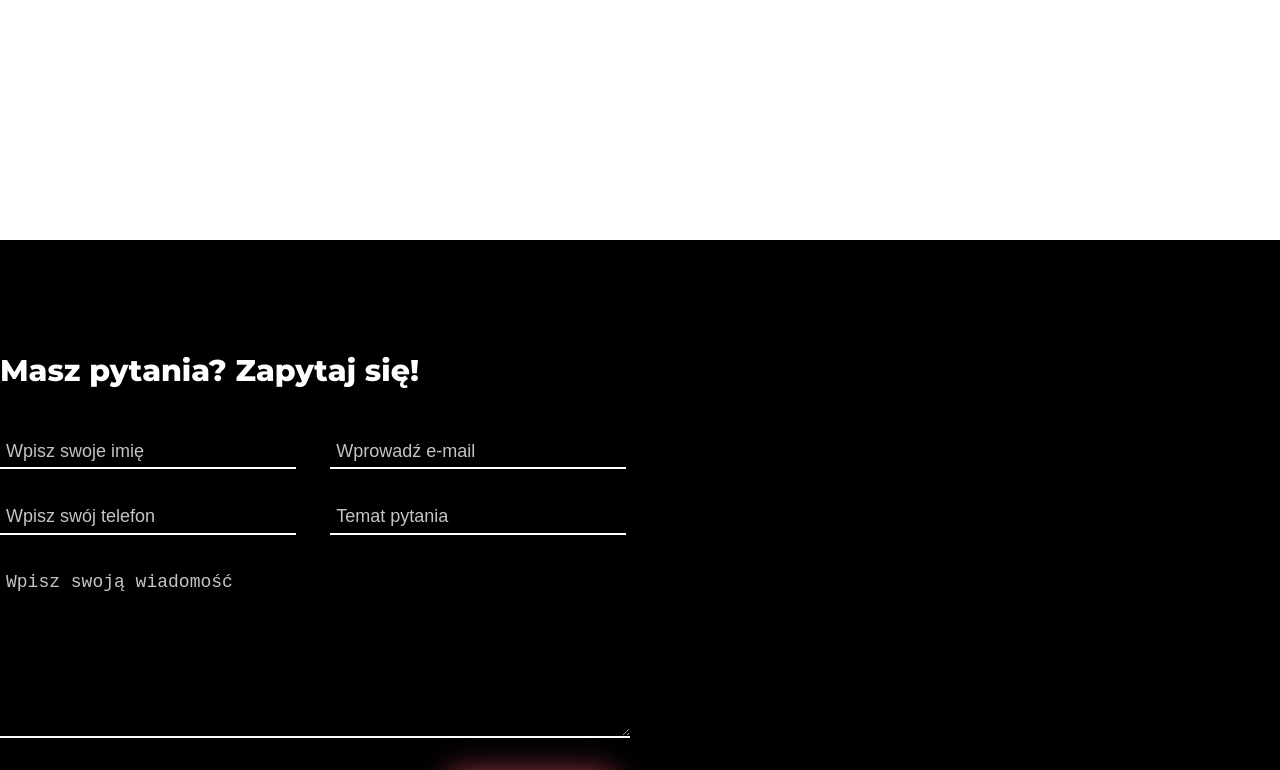
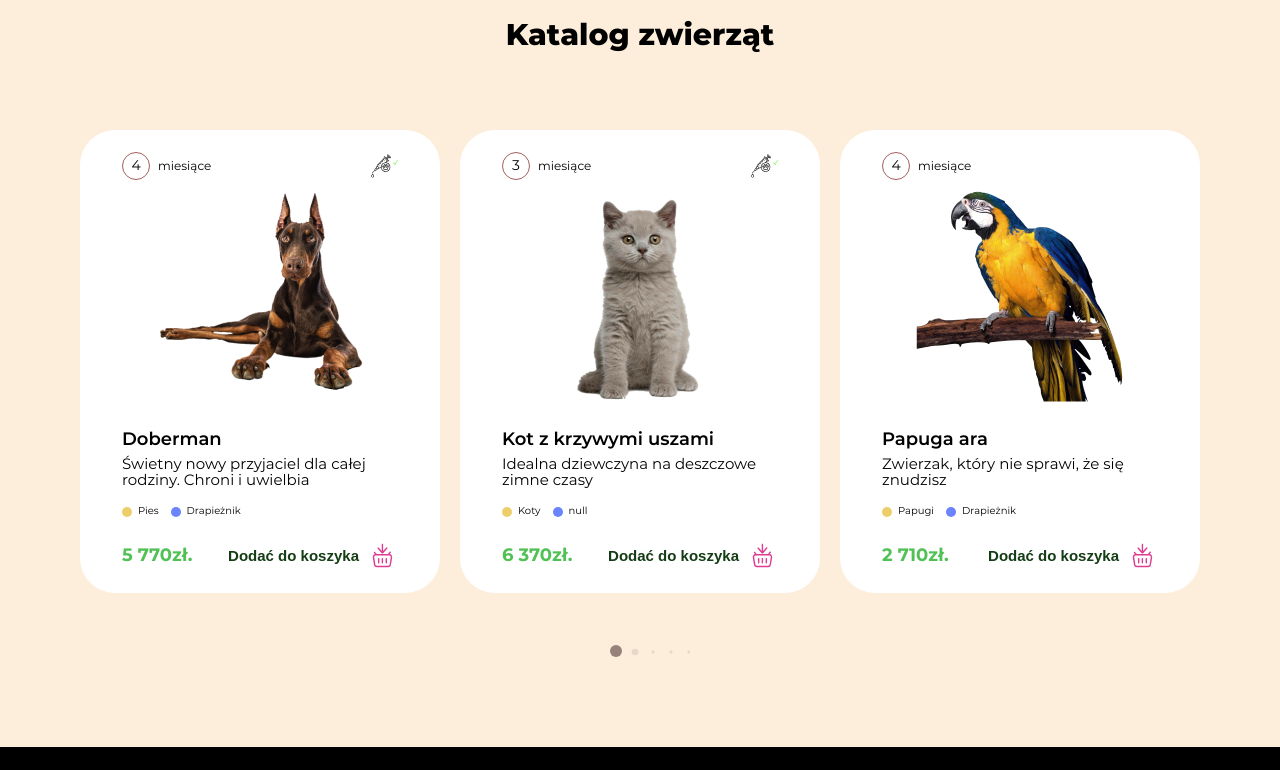
Before and after one commit to veronnah/happy-pet-layout, a plain HTML site: page index.html in a window 1280 px wide. Shown: the part 1580-2350 px from the top of the page. Drawn offline with Linux system fonts and the light colour scheme.

Commit message:
main page catalog slider added

```diff
--- a/css/animals.css
+++ b/css/animals.css
@@ -180,7 +180,7 @@
   align-items: center;
   justify-content: center;
   font-weight: bold;
-  font-size: 16px;
+  font-size: 15px;
   line-height: 109.42%;
   color: #143c15;
   background: none;
@@ -190,6 +190,6 @@
   margin-left: 8px;
 }
 
-body {
+body.animals__body {
   background: rgba(247, 187, 117, 0.25);
 }
--- a/css/style.css
+++ b/css/main.css
@@ -1,4 +1,5 @@
 @import url('../css/fonts.css');
+@import url('../css/animals.css');
 
 * {
     box-sizing: border-box;
@@ -14,6 +15,12 @@ body {
     font-style: normal;
     font-weight: normal;
     overflow-x: hidden;
+}
+
+h3 {
+    font-weight: 800;
+    font-size: 30px;
+    color: #000000;
 }
 
 a {
@@ -161,7 +168,6 @@ button {
 /* Why us section */
 
 .why__us {
-    padding-bottom: 300px;
     transform: translateY(-240px);
 }
 
@@ -292,12 +298,46 @@ button {
 
 .why__us h3 {
     max-width: 390px;
-    font-weight: 800;
-    font-size: 30px;
-    color: #000000;
     margin-top: 120px;
     margin-bottom: 68px;
 }
+
+/* Catalog */
+
+.catalog {
+    padding: 80px;
+    background-color: rgba(246, 187, 117, 0.25);
+}
+
+.catalog__heading {
+    text-align: center;
+    margin-bottom: 80px;
+}
+.catalog__slider{
+    max-width: 1130px;
+}
+.catalog__slide-wrapper{
+    margin-bottom: 50px;
+}
+
+.catalog__slide-wrapper .swiper-slide.animal-card{
+    max-width: unset;
+    min-height: 460px;
+}
+.swiper-pagination{
+    width: 100px !important;
+}
+.swiper-pagination-bullet{
+    background-color: #5f4747a6;
+    width: 10px;
+    height: 10px;
+}
+.swiper-pagination-bullet.swiper-pagination-bullet-active{
+    width: 12px;
+    height: 12px;
+}
+
+/* Footer */
 
 .footer {
     position: relative;
@@ -351,6 +391,7 @@ button {
 
 .footer-form__input::placeholder,
 .footer-form__textarea::placeholder {
+    font-family: 'Montserrat';
     font-weight: 500;
     font-size: 18px;
     line-height: 109.42%;
@@ -358,6 +399,7 @@ button {
 }
 
 .footer-form__textarea {
+    font-family: 'Montserrat';
     margin-bottom: 35px;
     width: 100%;
 }
@@ -368,13 +410,15 @@ button {
     font-size: 15px;
     line-height: 18px;
     color: #fff;
-    background: linear-gradient(180deg, #FA3A68 0%, #CC1637 100%);
-    box-shadow: 0px 0px 29px 3px rgba(255, 90, 128, 0.54);
+    background: linear-gradient(180deg, #ec4a70 0%, #CC1637 100%);
+
     border-radius: 40px;
+    transition: .3s;
 }
 
 .footer-form__submit-btn:hover {
-    background: linear-gradient(180deg, #b32345 0%, #c3566a 100%);
+    background-color: #f63764;
+    box-shadow: 0px 0px 29px 3px rgba(255, 90, 128, 0.54);
 }
 
 .footer-form__checkbox-group {
@@ -397,7 +441,7 @@ button {
 }
 
 .footer-form__checkbox-group label:before {
-    content:'';
+    content: '';
     -webkit-appearance: none;
     background-color: transparent;
     border: 1px solid #fff;
@@ -410,7 +454,7 @@ button {
     margin-right: 5px;
 }
 
-.footer-form__checkbox-group input:checked + label:after {
+.footer-form__checkbox-group input:checked+label:after {
     content: '';
     display: block;
     position: absolute;
--- a/index.html
+++ b/index.html
@@ -8,7 +8,7 @@
     <title>Happy Pet</title>
     <link rel="stylesheet" href="./css/reset.css">
     <link rel="stylesheet" href="./css/swiper-bundle.min.css">
-    <link rel="stylesheet" href="./css/style.css">
+    <link rel="stylesheet" href="./css/main.css">
     <link rel="shortcut icon" href="./img/favicon_io/favicon-32x32.png" type="image/png">
 </head>
 
@@ -31,7 +31,6 @@
                 <div class="header__cart-dropdown">
                   <a href="cart.html"><img class="cart-icon" src="./img/icons/cart.svg"></a>
                   <a href="cart.html"><span id="cartCounter" class="price"></span></a>
-                  <img class="arrow__cart-down" src="./img/icons/arrow_down-cart.svg">
                 </div>
             </div>
         </div>
@@ -130,6 +129,18 @@
         </div>
     </section>
 
+    <section class="catalog">
+        <div class="container">
+            <h3 class="catalog__heading">Katalog zwierząt</h3>
+            <div class="swiper catalog__slider">
+                <div class="swiper-wrapper catalog__slide-wrapper animalsSectionList">
+                </div>
+
+                <div class="swiper-pagination"></div>
+            </div>
+        </div>
+    </section>
+
     <footer class="footer">
         <div class="container">
             <h2 class="footer__title">Masz pytania? Zapytaj się!</h2>
@@ -139,6 +150,7 @@
                         type="text"
                         class="footer-form__input space-xl"
                         placeholder="Wpisz swoje imię"
+                        required
                     >
                     <input
                         type="email"
--- a/js/main.js
+++ b/js/main.js
@@ -3,7 +3,8 @@ const parsedCartLS = cartLS ? JSON.parse(cartLS) : [];
 const cartAnimals = cartLS ? JSON.parse(cartLS) : [];
 const filterSectionList = document.getElementById("filterSectionList");
 let cartSectionList = document.getElementById("cartSectionList");
-let animalsSectionList = document.getElementById("animalsSectionList");
+// let animalsSectionList = document.getElementById("animalsSectionList");
+let animalsSectionList = document.querySelector(".animalsSectionList");
 let selectedFilterIdx = 0;
 let fetchedAnimals = null;
 
@@ -41,10 +42,9 @@ const generateAnimalsCard = (animals, filterIdx) => {
 
   filteredAnimals.forEach((animal, idx) => {
     const animalVaccinated =
-      animal.vaccinated &&
-      `<img src="./img/icons/vaccinated-icon.svg" alt="vaccinated">`;
+      animal.vaccinated ?  `<img src="./img/icons/vaccinated-icon.svg" alt="vaccinated">` : '';
 
-    const content = `<div class="animal-card" data-id="${
+    const content = `<div class="swiper-slide animal-card" data-id="${
       animal.id + animal.name
     }">
         <div class="animal-card__header">
@@ -68,8 +68,8 @@ const generateAnimalsCard = (animals, filterIdx) => {
         <div class="animal-card__footer">
           <h4 class="footer-box__price">${animal.price}.</h4>
           <button id="${idx}" class="footer-box__button" onclick="onBuy(this)">
-            Kupic
-            <img src="./img/icons/buy-icon.svg" alt="buy">
+            Dodać do koszyka
+            <img src="./img/icons/to-cart-icon.svg" alt="buy">
           </button>
         </div>
       </div>
@@ -107,8 +107,7 @@ const generateCartCard = () => {
 
     parsedCartLS.forEach((animal, idx) => {
       const animalVaccinated =
-        animal.vaccinated &&
-        `<img src="./img/icons/vaccinated-icon.svg" alt="vaccinated">`;
+        animal.vaccinated && `<img src="./img/icons/vaccinated-icon.svg" alt="vaccinated">`;
 
       const content = `<div class="animal-card">
             <div class="animal-card__header">
@@ -149,7 +148,7 @@ const onBuy = (e) => {
 
   event.target.innerHTML = `
       <div style="cursor: not-allowed;">
-        Kupione
+        W koszyku
         <img src="./img/icons/in-cart-icon.svg" alt="in cart">
       </div>
     `;
@@ -171,7 +170,7 @@ const cartChecker = () => {
     if (isEqual) {
       targetAnimal.getElementsByClassName("footer-box__button")[0].innerHTML = `
           <div style="cursor: not-allowed;">
-            Kupione
+            W koszyku
             <img src="./img/icons/in-cart-icon.svg" alt="in cart">
           </div>
         `;
@@ -241,7 +240,7 @@ document.addEventListener("DOMContentLoaded", async () => {
   showCartList();
 });
 
-const swiper = new Swiper(".mini__slider", {
+const miniSlider = new Swiper(".mini__slider", {
   loop: true,
 
   slidesPerView: 2,
@@ -254,7 +253,24 @@ const swiper = new Swiper(".mini__slider", {
 
   scrollbar: {
     el: ".swiper-scrollbar",
-    // hide: true,
     draggable: true,
   },
 });
+
+const catalogSlider = new Swiper(".catalog__slider", {
+  loop: true,
+
+  slidesPerView: 3,
+  spaceBetween: 20,
+
+  navigation: {
+    nextEl: ".swiper-button-next",
+    prevEl: ".swiper-button-prev",
+  },
+
+  pagination: {
+    el: ".swiper-pagination",
+    clickable: true,
+    dynamicBullets: true,
+  },
+});
```
Also changed, not shown: about-us.html (+1 -2 lines), animals.html (+3 -4 lines), cart.html (+1 -2 lines), contacts.html (+1 -2 lines), css/about-us.css (+10 -7 lines), img/icons/in-cart-icon.svg, img/icons/to-cart-icon.svg (added).
